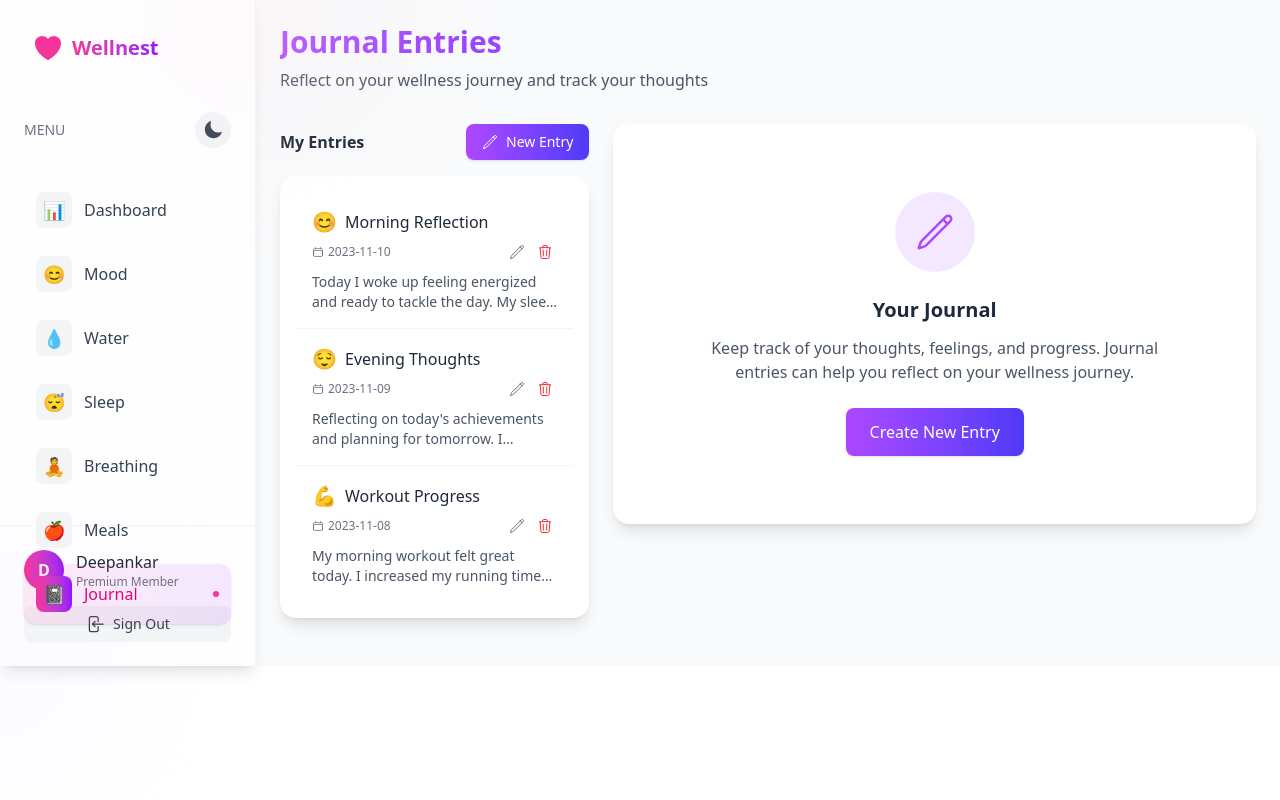
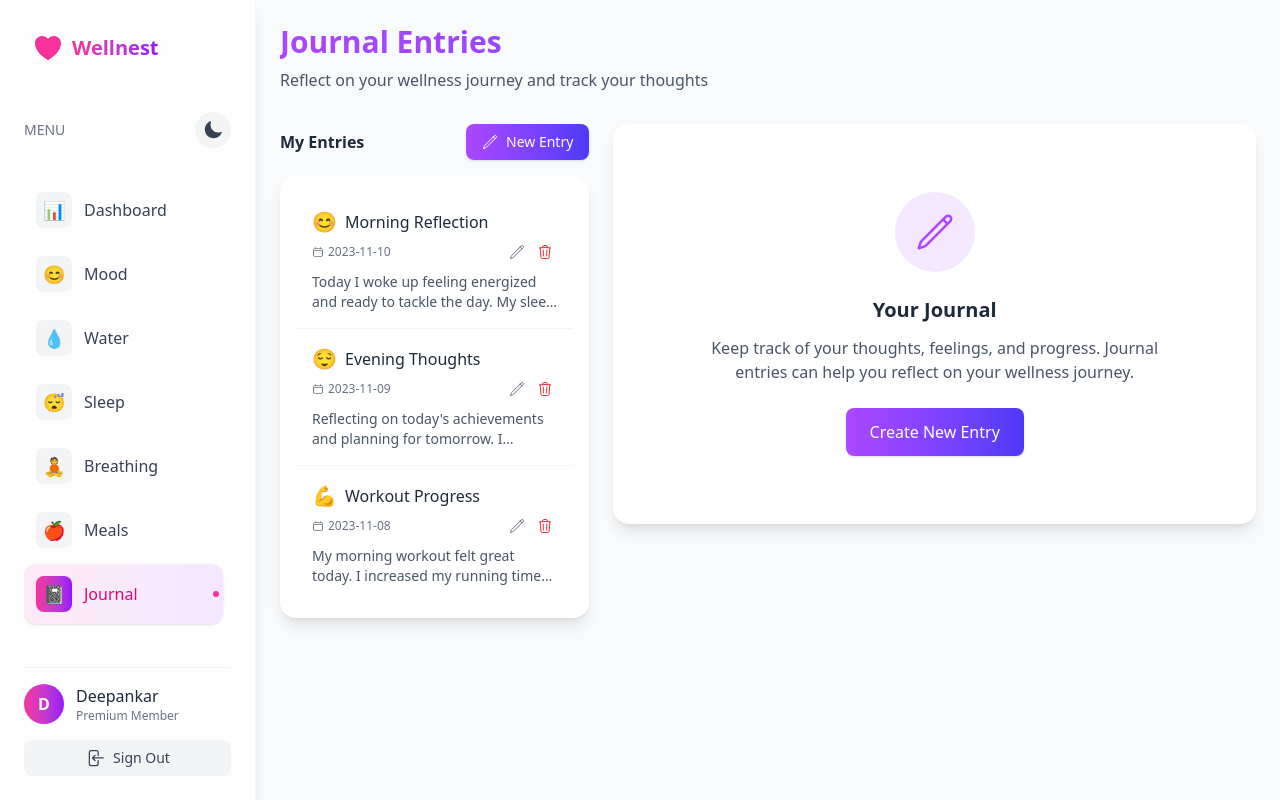
Before and after one commit to deepankar-sah/Wellnest, a React (Vite) app: page /dashboard/journal in a window 1280 px wide. Built offline with nearby package versions, Linux system fonts and the light colour scheme.

Commit message:
fixed height bugs

```diff
--- a/src/layouts/DashboardLayout.jsx
+++ b/src/layouts/DashboardLayout.jsx
@@ -53,22 +53,18 @@ export default function DashboardLayout() {
   };
 
   return (
-    <div className={`flex h-full ${isDarkMode ? 'bg-gray-900 text-white' : 'bg-gray-50 text-gray-900'} transition-colors duration-300`}>
+    <div className={`w-full flex h-screen ${isDarkMode ? 'bg-gray-900 text-white' : 'bg-gray-50 text-gray-900'} transition-colors duration-300`}>
       {/* Sidebar */}
       <motion.aside
-        className={`w-64 ${isDarkMode
+        className={`w-64 h-screen flex flex-col ${isDarkMode
           ? 'bg-gray-800/80 text-white border-r border-gray-700'
           : 'bg-white/80 text-gray-800 border-r border-gray-100'
-        } backdrop-blur-md shadow-lg hidden md:block relative z-10 transition-colors duration-300`}
+        } backdrop-blur-md shadow-lg hidden md:flex relative z-10 transition-colors duration-300`}
         initial="hidden"
         animate="visible"
         variants={sidebarVariants}
       >
-        {/* Decorative elements */}
-        <div className={`absolute top-0 right-0 w-64 h-64 ${isDarkMode ? 'bg-purple-900' : 'bg-pink-100'} rounded-full opacity-20 blur-3xl -mr-32 -mt-32`}></div>
-        <div className={`absolute bottom-0 left-0 w-64 h-64 ${isDarkMode ? 'bg-blue-900' : 'bg-purple-100'} rounded-full opacity-20 blur-3xl -ml-32 -mb-32`}></div>
-
-        <div className="p-6">
+        <div className="p-6 flex-1 flex flex-col overflow-hidden">
           <Link to="/" className="block relative z-10">
             <div className="flex items-center space-x-2 mb-10 p-2">
               <motion.div
@@ -93,7 +89,8 @@ export default function DashboardLayout() {
             </motion.button>
           </div>
 
-          <nav className="space-y-1 relative z-10">
+          <nav className="flex-1 overflow-y-auto pr-2 custom-scrollbar relative z-10">
+            <div className="space-y-1">
               {navItems.map((item) => {
                 const isActive = location.pathname === item.path;
                 return (
@@ -133,11 +130,11 @@ export default function DashboardLayout() {
                   </motion.div>
                 );
               })}
+            </div>
           </nav>
-        </div>
 
           {/* Profile Section */}
-        <div className={`absolute bottom-0 left-0 right-0 p-6 ${isDarkMode ? 'border-t border-gray-700' : 'border-t border-gray-100'}`}>
+          <div className={`pt-4 ${isDarkMode ? 'border-t border-gray-700' : 'border-t border-gray-100'}`}>
             <div className="flex items-center gap-3 mb-4">
               <div className="w-10 h-10 rounded-full bg-gradient-to-r from-pink-500 to-purple-600 flex items-center justify-center text-white font-bold">
                 D
@@ -161,6 +158,7 @@ export default function DashboardLayout() {
               <span className="text-sm font-medium">Sign Out</span>
             </motion.button>
           </div>
+        </div>
       </motion.aside>
 
       {/* Mobile menu button */}
@@ -182,7 +180,7 @@ export default function DashboardLayout() {
         </motion.button>
       </div>
 
-      {/* Mobile slide-over menu */}
+      {/* Mobile slidebar menu */}
       <AnimatePresence>
         {isMobileMenuOpen && (
           <motion.div
@@ -199,13 +197,13 @@ export default function DashboardLayout() {
               exit={{ opacity: 0 }}
             />
             <motion.div
-              className={`fixed inset-y-0 left-0 w-64 ${isDarkMode ? 'bg-gray-800 text-white' : 'bg-white text-gray-800'} shadow-xl overflow-y-auto`}
+              className={`fixed inset-y-0 left-0 w-64 ${isDarkMode ? 'bg-gray-800 text-white' : 'bg-white text-gray-800'} shadow-xl flex flex-col`}
               initial={{ x: "-100%" }}
               animate={{ x: 0 }}
               exit={{ x: "-100%" }}
               transition={{ type: "spring", damping: 25 }}
             >
-              <div className="p-6">
+              <div className="p-6 flex-1 overflow-y-auto custom-scrollbar">
                 <div className="flex items-center justify-between mb-8">
                   <div className="flex items-center space-x-2">
                     <HeartIcon className="w-6 h-6 text-pink-500" />
@@ -257,7 +255,7 @@ export default function DashboardLayout() {
               </div>
 
               {/* Profile Section */}
-              <div className={`absolute bottom-0 left-0 right-0 p-6 ${isDarkMode ? 'border-t border-gray-700' : 'border-t border-gray-100'}`}>
+              <div className={`p-6 ${isDarkMode ? 'border-t border-gray-700' : 'border-t border-gray-100'}`}>
                 <div className="flex items-center gap-3 mb-4">
                   <div className="w-10 h-10 rounded-full bg-gradient-to-r from-pink-500 to-purple-600 flex items-center justify-center text-white font-bold">
                     D
@@ -291,13 +289,31 @@ export default function DashboardLayout() {
 
       {/* Main Content */}
       <motion.main
-        className="flex-1 pb-20 md:pb-6 relative"
+        className="flex-1 h-screen overflow-y-auto pb-20 md:pb-6 relative"
         initial="hidden"
         animate="visible"
         variants={contentVariants}
       >
         <Outlet />
       </motion.main>
+
+      {/* Scrollbar style */}
+      <style jsx global>{`
+        .custom-scrollbar::-webkit-scrollbar {
+          width: 6px;
+          height: 6px;
+        }
+        .custom-scrollbar::-webkit-scrollbar-track {
+          background: transparent;
+        }
+        .custom-scrollbar::-webkit-scrollbar-thumb {
+          background: ${isDarkMode ? 'rgba(156, 163, 175, 0.4)' : 'rgba(156, 163, 175, 0.5)'};
+          border-radius: 3px;
+        }
+        .custom-scrollbar::-webkit-scrollbar-thumb:hover {
+          background: ${isDarkMode ? 'rgba(156, 163, 175, 0.6)' : 'rgba(156, 163, 175, 0.7)'};
+        }
+      `}</style>
     </div>
   );
 }
```
Lines whose indentation alone changed are shown as unchanged.
